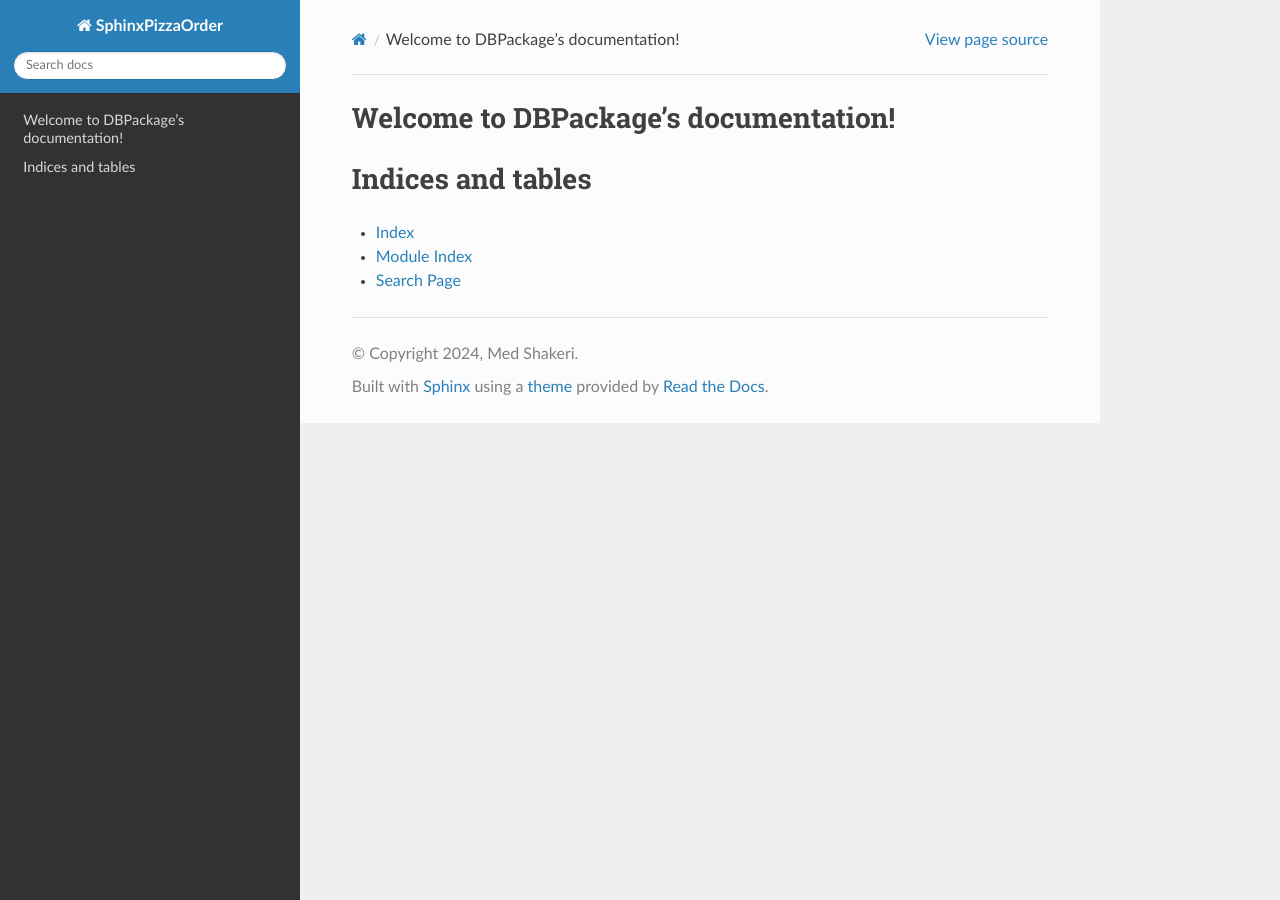
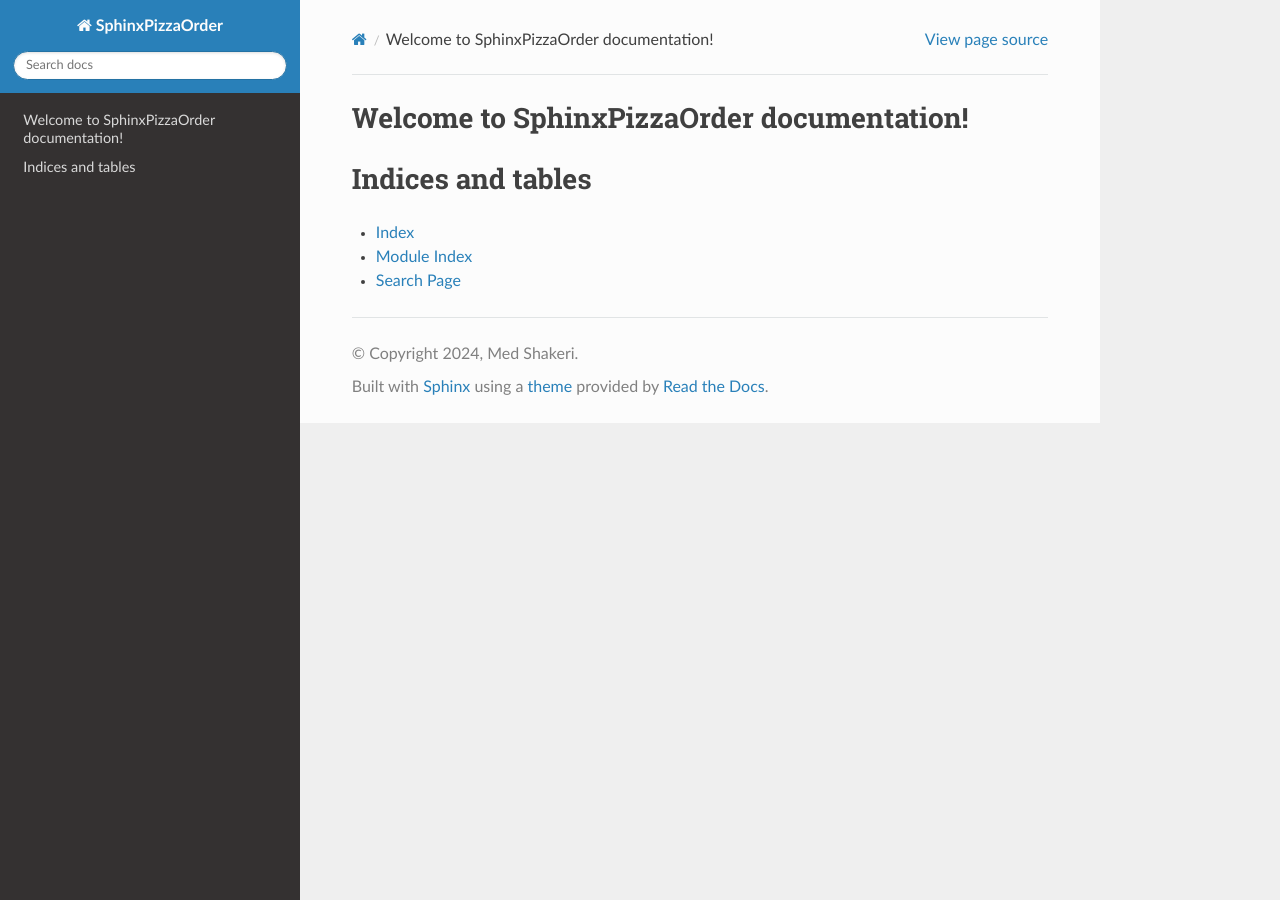
Before and after one commit to rdrunnerxx/SphinxPizzaOrder, a Sphinx documentation site: the page built from module_4/docs/index.rst, in a window 1280 px wide. Built offline with Sphinx 7.4.7 and the Read the Docs theme 2.0.0, drawn with Linux system fonts in a browser that asks for light colours.

Commit message:
Add files via upload

```diff
--- a/module_4/docs/index.rst
+++ b/module_4/docs/index.rst
@@ -1,9 +1,9 @@
-.. DBPackage documentation master file, created by
+.. SphinxPizzaOrder documentation master file, created by
    sphinx-quickstart on Sat Jun 29 11:36:14 2024.
    You can adapt this file completely to your liking, but it should at least
    contain the root `toctree` directive.
 
-Welcome to DBPackage's documentation!
+Welcome to SphinxPizzaOrder documentation!
 =====================================
 
 .. toctree::
```
